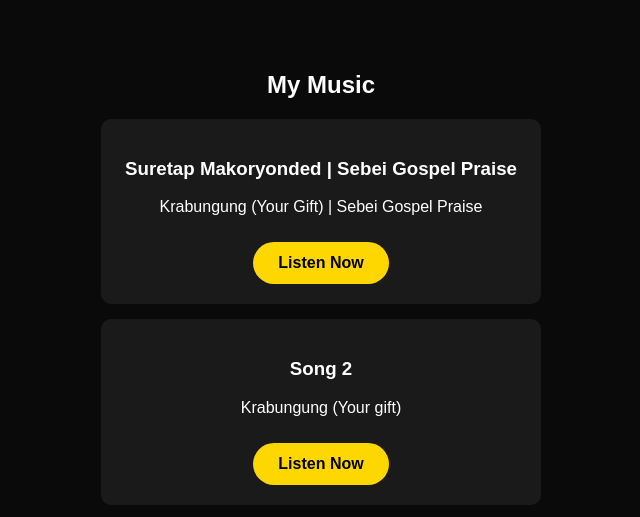
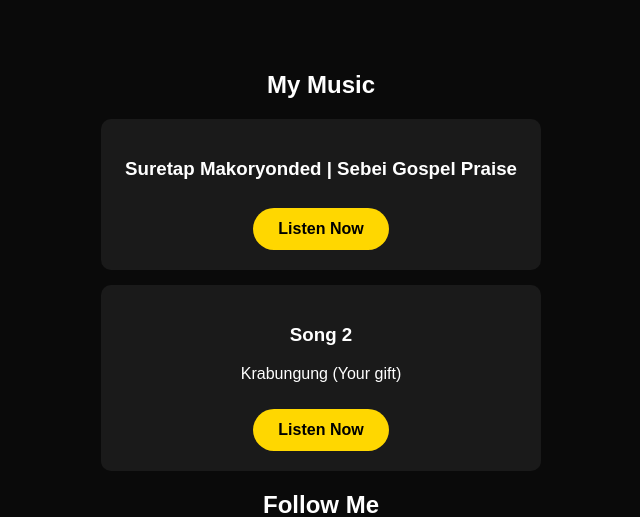
Before and after one commit to musaubenjamin/benjamin-website, a Flask app: page / in a window 1280 px wide. Shown: the part 553-1070 px from the top of the page, without its empty margins (319-959 px from the left). Run offline with Flask 3, Linux system fonts and the light colour scheme.

Commit message:
Update index.html

```diff
--- a/templates/index.html
+++ b/templates/index.html
@@ -25,9 +25,8 @@
         <div class="section">
     <h2>My Music</h2>
 
-    <div class="song">
+    <div class="song 1">
         <h3>Suretap Makoryonded | Sebei Gospel Praise</h3>
-        <p>Krabungung (Your Gift) | Sebei Gospel Praise</p>
         <a href="https://youtu.be/nYLKK1-Z39U" class="btn" target="_blank">Listen Now</a>
     </div>
 
```
